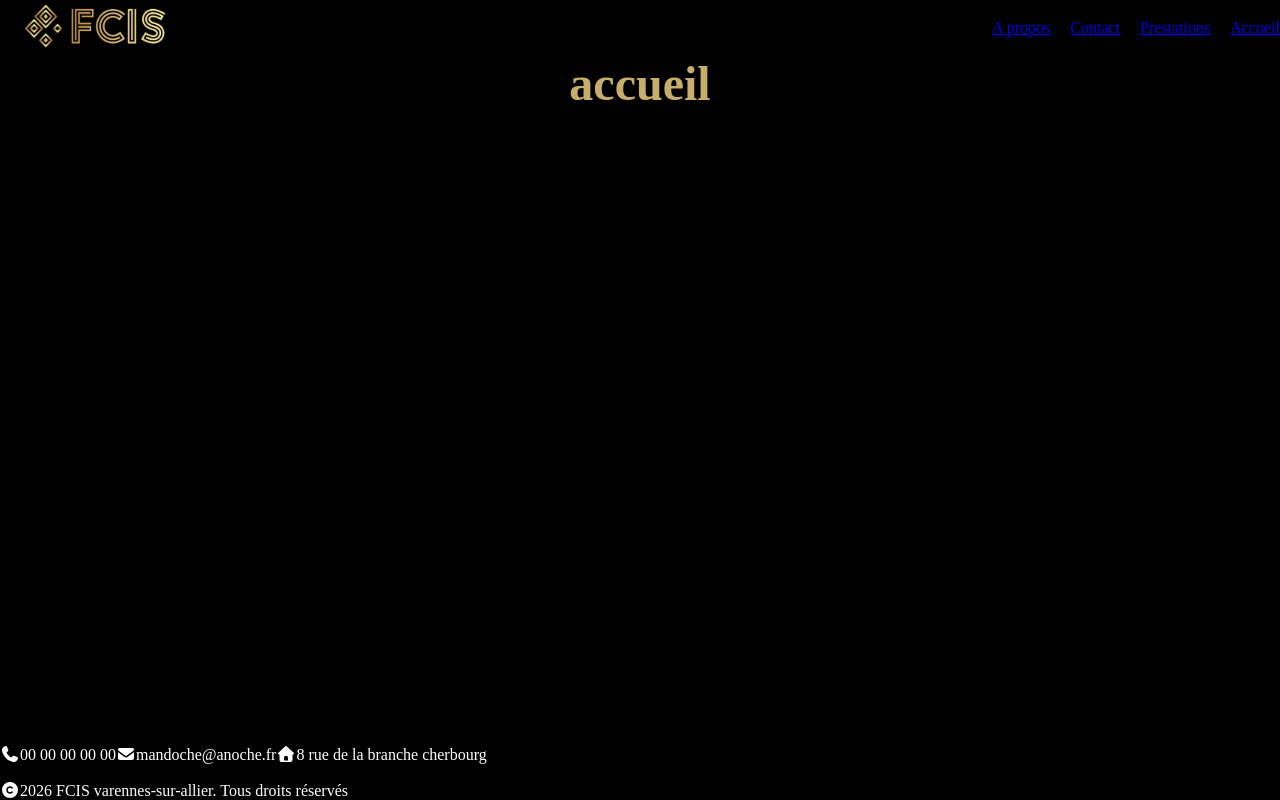
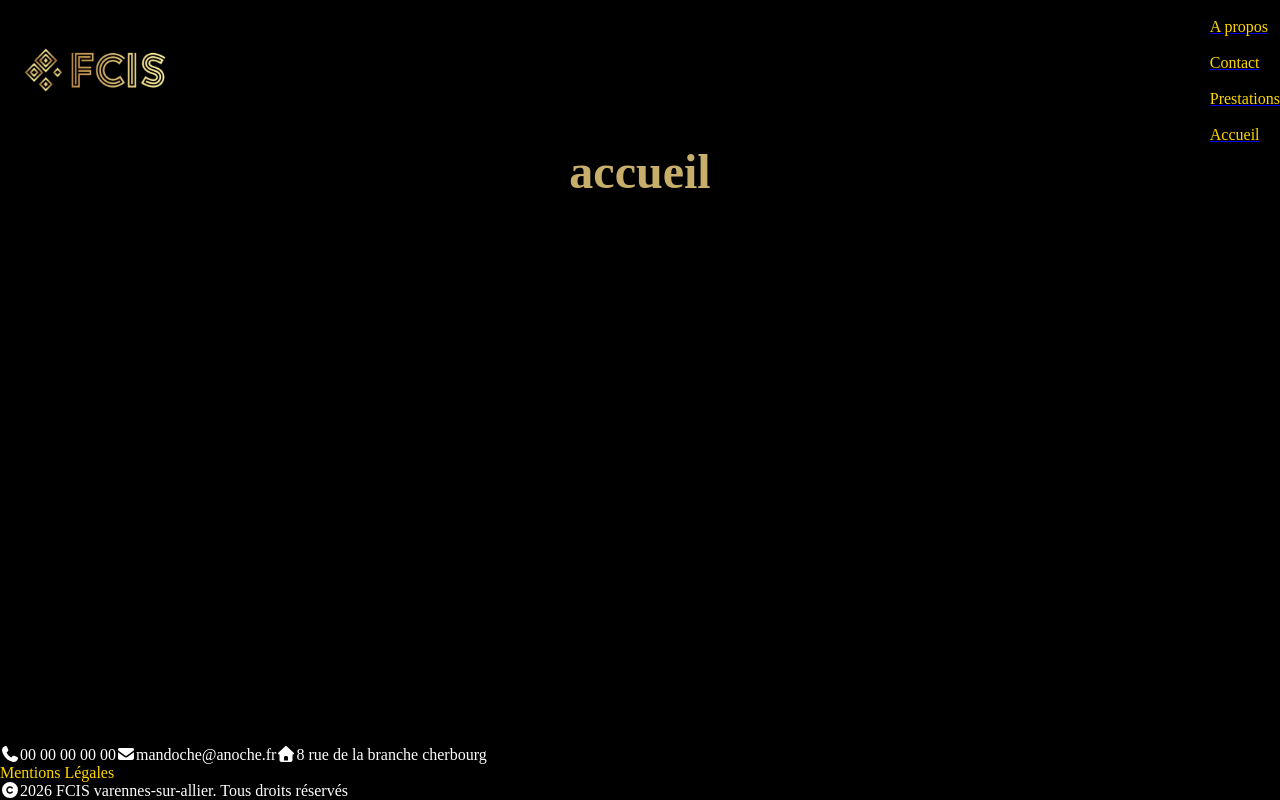
Before and after one commit to Noahcpz/fcis, a Next.js app: page / in a window 1280 px wide. Built offline with nearby package versions, Linux system fonts and the light colour scheme.

Commit message:
fix: résolution conflits merge

```diff
--- a/app/mentionslegales/page.jsx
+++ /dev/null
@@ -1,5 +0,0 @@
-export default function MentionsLegales() {
-    return (
-        <h1>mentions legales</h1>
-    )
-}
--- a/components/Footer.jsx
+++ b/components/Footer.jsx
@@ -16,7 +16,7 @@ export default function Footer (){
                 8 rue de la branche cherbourg
             </p>
 
-            <Link href="/mentions-legales">Mentions Légales</Link>
+            <Link href="/mentions-legales"><p class="nav-principal">Mentions Légales</p></Link>
             <p>
                 <FontAwesomeIcon icon={faCopyright} />{new Date().getFullYear()} FCIS varennes-sur-allier. Tous droits réservés
             </p>
--- a/components/Nav.jsx
+++ b/components/Nav.jsx
@@ -3,10 +3,10 @@ import Link from "next/link"
 export default function Nav() {
     return (
         <nav>
-            <Link href="/a-propos">A propos</Link>
-            <Link href="/contact">Contact</Link>
-            <Link href="/prestations">Prestations</Link>
-            <Link href="/">Accueil</Link>
+            <Link href="/a-propos"><p class="nav-principal">A propos</p></Link>
+            <Link href="/contact"><p class="nav-principal">Contact</p></Link>
+            <Link href="/prestations"><p class="nav-principal">Prestations</p></Link>
+            <Link href="/"><p class="nav-principal">Accueil</p></Link>
         </nav>
     )
 }
```
